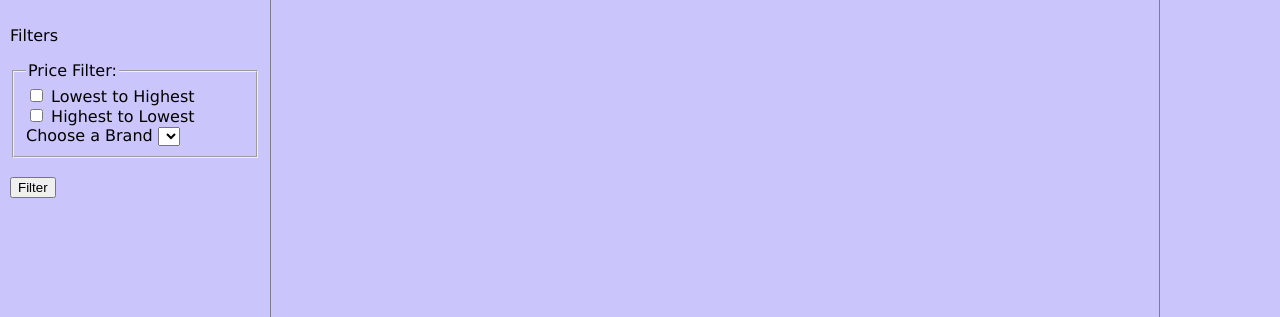
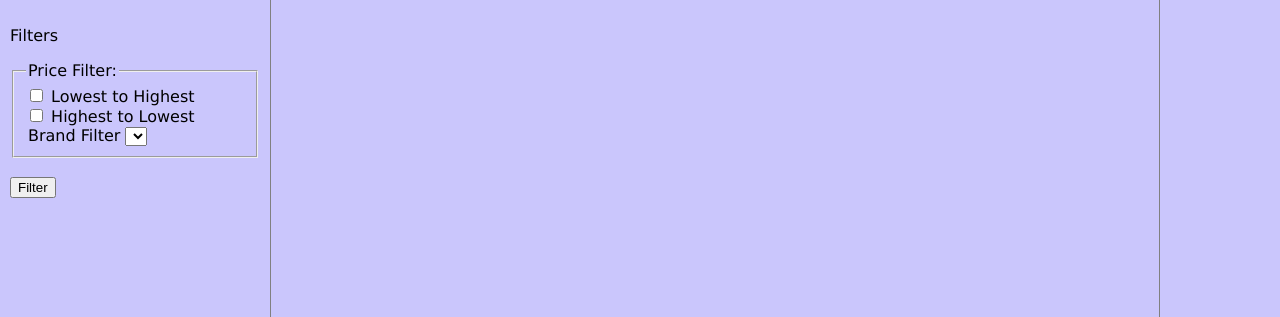
Before and after one commit to jomer4lyfe/ITC-350-Database, a Flask app: page /CPU in a window 1280 px wide. Shown: the part 101-418 px from the top of the page. Run offline with Flask 3, Linux system fonts and the light colour scheme; data that the repository does not hold is empty.

Commit message:
adding formatting

```diff
--- a/templates/browse_cpu.html
+++ b/templates/browse_cpu.html
@@ -34,12 +34,15 @@
                     <!-- <label><input type="checkbox" id="priceASC" name="priceASC" value="ASC"> Lowest to Highest</label><br>
                     <label><input type="checkbox" id="priceDESC" name="priceDESC" value="DESC"> Highest to Lowest</label>
                 -->
-            <label for="brands">Choose a Brand</label>
-            <select name="brands" id="brands">
-                {% for item in data %}
-                    <option value="{{item[1]}}"> {{item[1]}}</option>
-                {% endfor %}
-            </select>
+            <br>
+            <legend> Brand Filter
+                <label for="brands"></label>
+                <select name="brands" id="brands">
+                    {% for item in data %}
+                        <option value="{{item[1]}}"> {{item[1]}}</option>
+                    {% endfor %}
+                </select>
+            </legend>
                 </fieldset>
                 <br>
                 <button type="submit">Filter</button>
```
